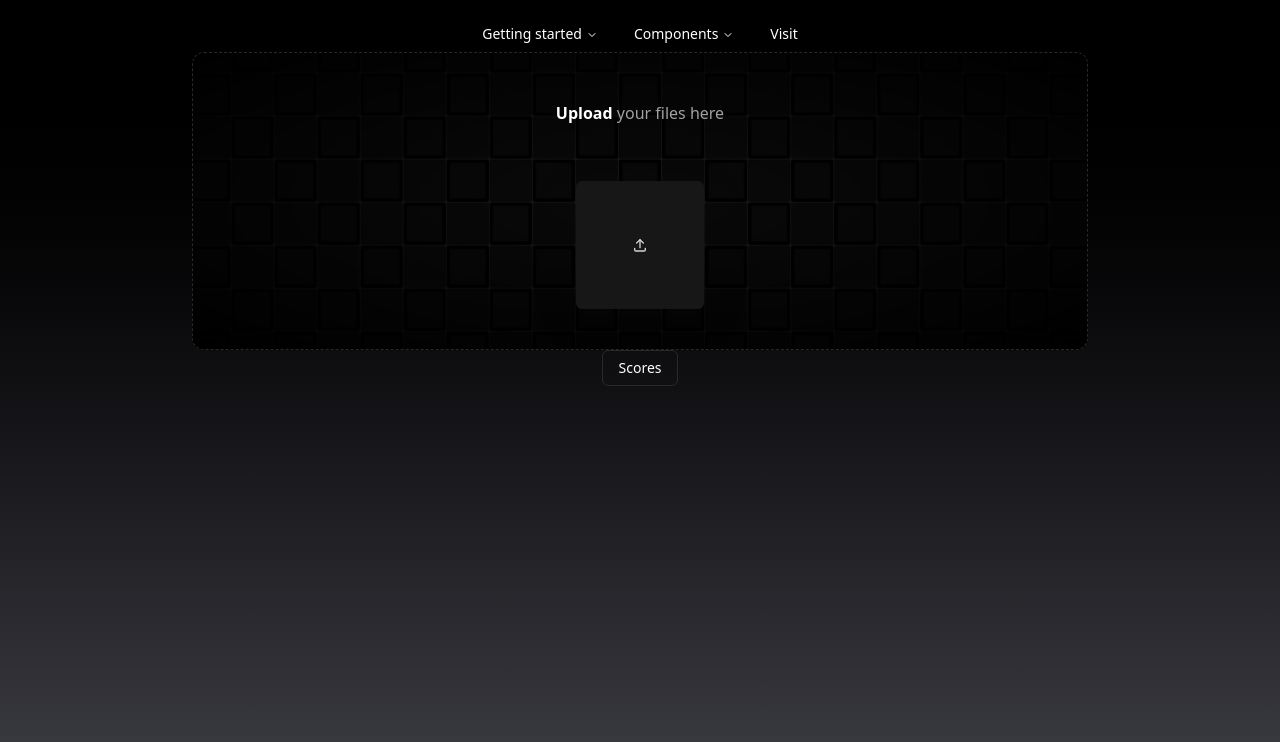
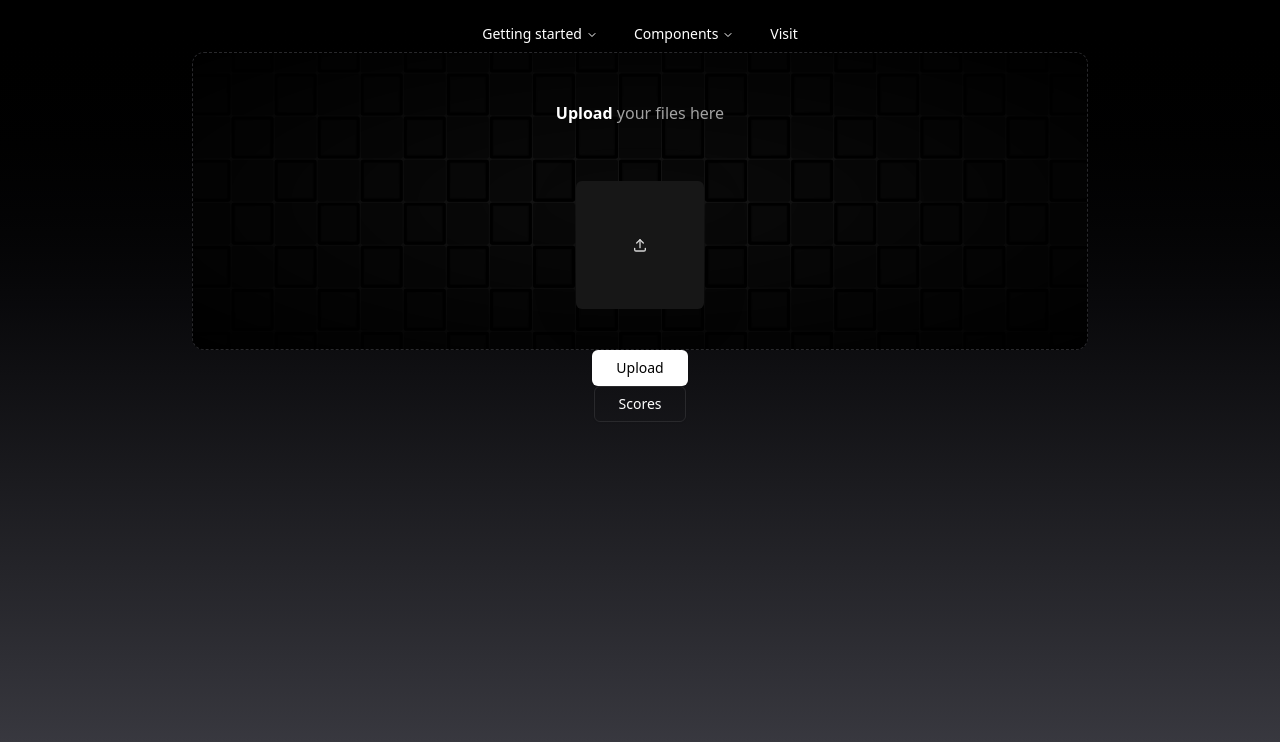
Before and after one commit to Lovedragn/AI_CGPA_Calculator, a Next.js app in the folder frontend/: page / in a window 1280 px wide. Shown: the top 742 px of the page. Built offline with nearby package versions, Linux system fonts and the light colour scheme.

Commit message:
Added button

```diff
--- a/frontend/src/app/page.js
+++ b/frontend/src/app/page.js
@@ -3,11 +3,12 @@ import { useState } from "react";
 import Navmenu from "../components/Base/navmenu";
 import Fileuploads from "@/components/Base/fileupload";
 import { Drawers } from "@/components/Base/drawer";
+import { Button } from "@/components/ui/button";
 
-const App = ({outerfile}) => {
+const App = ({ outerfile }) => {
   const [results, setResults] = useState(null);
-  const [loading, setLoading] = useState(false);
   const [file, setFile] = useState(outerfile);
+  const [loading, isloading] = useState(false);
   const [error, setError] = useState(null);
 
   const uploadFile = async () => {
@@ -41,12 +42,14 @@ const App = ({outerfile}) => {
   };
   return (
     <div className="bg-gradient-to-b from-black to-zinc-700 w-full h-screen flex flex-col items-center p-4 overflow-hidden">
-       <div>
+      <div>
         <Navmenu />
       </div>
 
       <Fileuploads setFile={setFile} />
-
+      <Button className={`${loading ? "bg-gray-400 cursor-not-allowed" : ""}`}>
+        Upload
+      </Button>
       <div>
         <Drawers result={results} />
       </div>
@@ -67,7 +70,6 @@ const App = ({outerfile}) => {
           onClick={uploadFile}
           disabled={loading || !file}
         >
-          {loading ? "Processing..." : "Calculate CGPA"}
         </button>
 
         {error && (
--- a/frontend/src/components/ui/button.jsx
+++ b/frontend/src/components/ui/button.jsx
@@ -10,19 +10,14 @@ const buttonVariants = cva(
     variants: {
       variant: {
         default:
-          "bg-primary text-primary-foreground shadow-xs hover:bg-primary/90",
-        destructive:
-          "bg-destructive text-white shadow-xs hover:bg-destructive/90 focus-visible:ring-destructive/20 dark:focus-visible:ring-destructive/40 dark:bg-destructive/60",
+          "bg-white text-black shadow-xs hover:bg-white/80",
+
         outline:
           "border bg-background shadow-xs hover:bg-accent hover:text-accent-foreground dark:bg-input/30 dark:border-input dark:hover:bg-input/50",
-        secondary:
-          "bg-secondary text-secondary-foreground shadow-xs hover:bg-secondary/80",
-        ghost:
-          "hover:bg-accent hover:text-accent-foreground dark:hover:bg-accent/50",
-        link: "text-primary underline-offset-4 hover:underline",
+
       },
       size: {
-        default: "h-9 px-4 py-2 has-[>svg]:px-3",
+        default: "h-9 px-6 py-2 has-[>svg]:px-3",
         sm: "h-8 rounded-md gap-1.5 px-3 has-[>svg]:px-2.5",
         lg: "h-10 rounded-md px-6 has-[>svg]:px-4",
         icon: "size-9",
```
